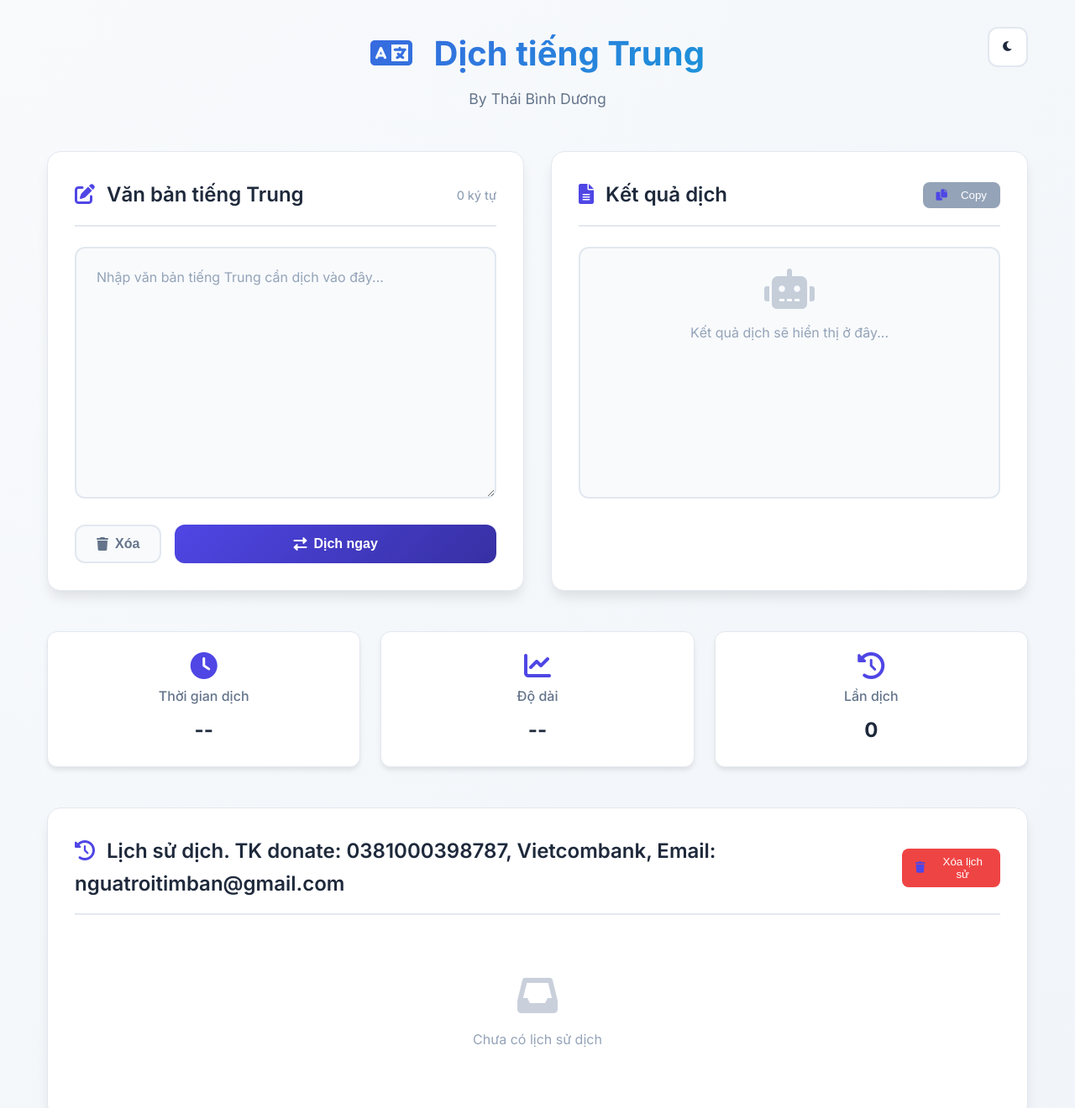
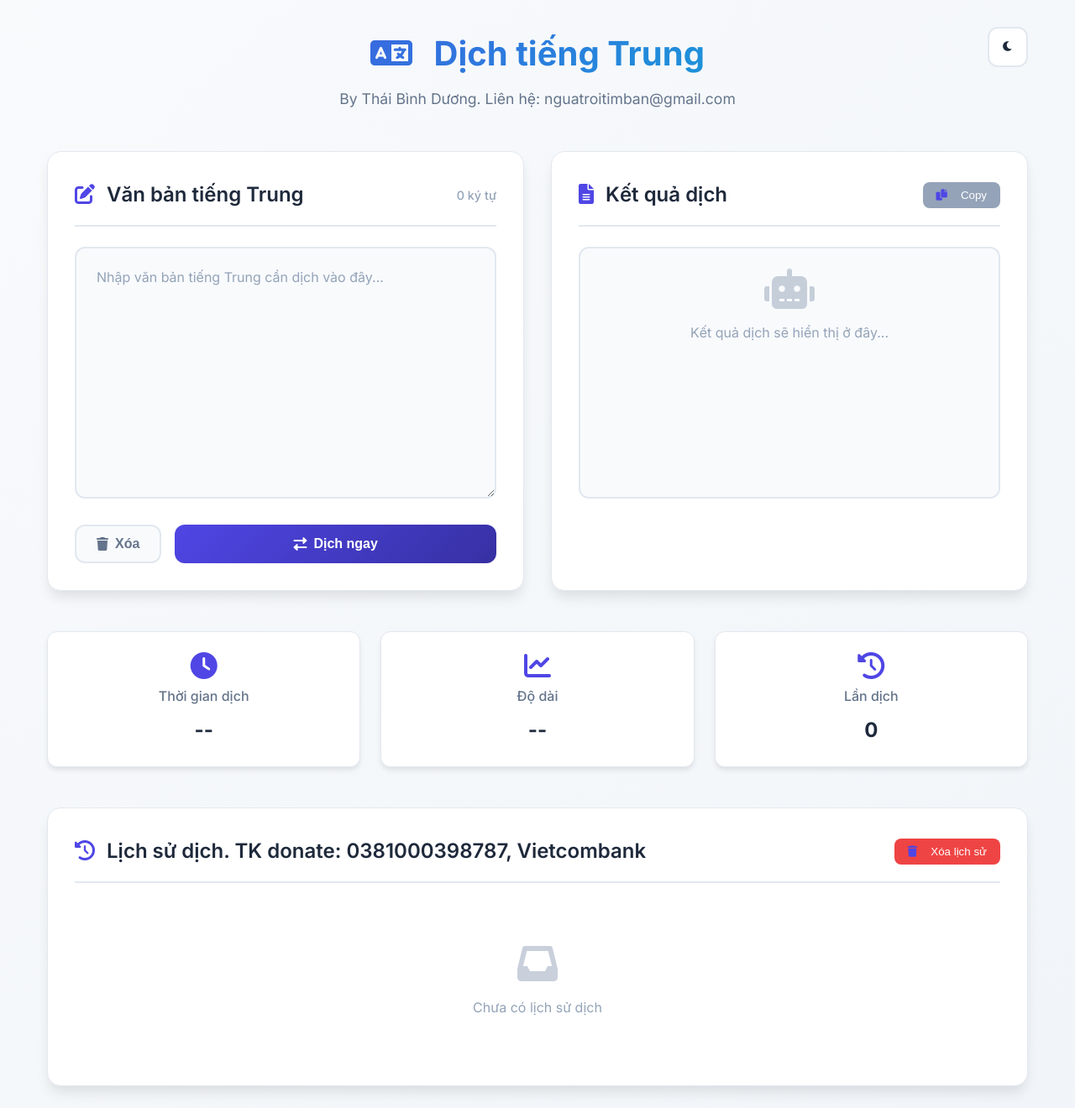
Before and after one commit to KwokPacific/dichtruyen, a plain HTML site: page index.html in a window 1280 px wide. Shown: the top 1320 px of the page at 84% size. Drawn offline with Linux system fonts and the light colour scheme.

Commit message:
Modify subtitle and history section content
Updated subtitle and removed email from history section.

```diff
--- a/index.html
+++ b/index.html
@@ -19,7 +19,7 @@
                     <i class="fas fa-language"></i>
                     Dịch tiếng Trung
                 </h1>
-                <p class="subtitle">By Thái Bình Dương</p>
+                <p class="subtitle">By Thái Bình Dương. Liên hệ: nguatroitimban@gmail.com</p>
                 <button class="theme-toggle" id="themeToggle">
                     <i class="fas fa-moon"></i>
                 </button>
@@ -92,7 +92,7 @@
             <!-- History Section -->
             <div class="history-section" id="historySection">
                 <div class="section-header">
-                    <h2><i class="fas fa-history"></i> Lịch sử dịch. TK donate: 0381000398787, Vietcombank, Email: nguatroitimban@gmail.com</h2>
+                    <h2><i class="fas fa-history"></i> Lịch sử dịch. TK donate: 0381000398787, Vietcombank</h2>
                     <button class="btn-clear-history" id="clearHistoryBtn">
                         <i class="fas fa-trash"></i> Xóa lịch sử
                     </button>
```
